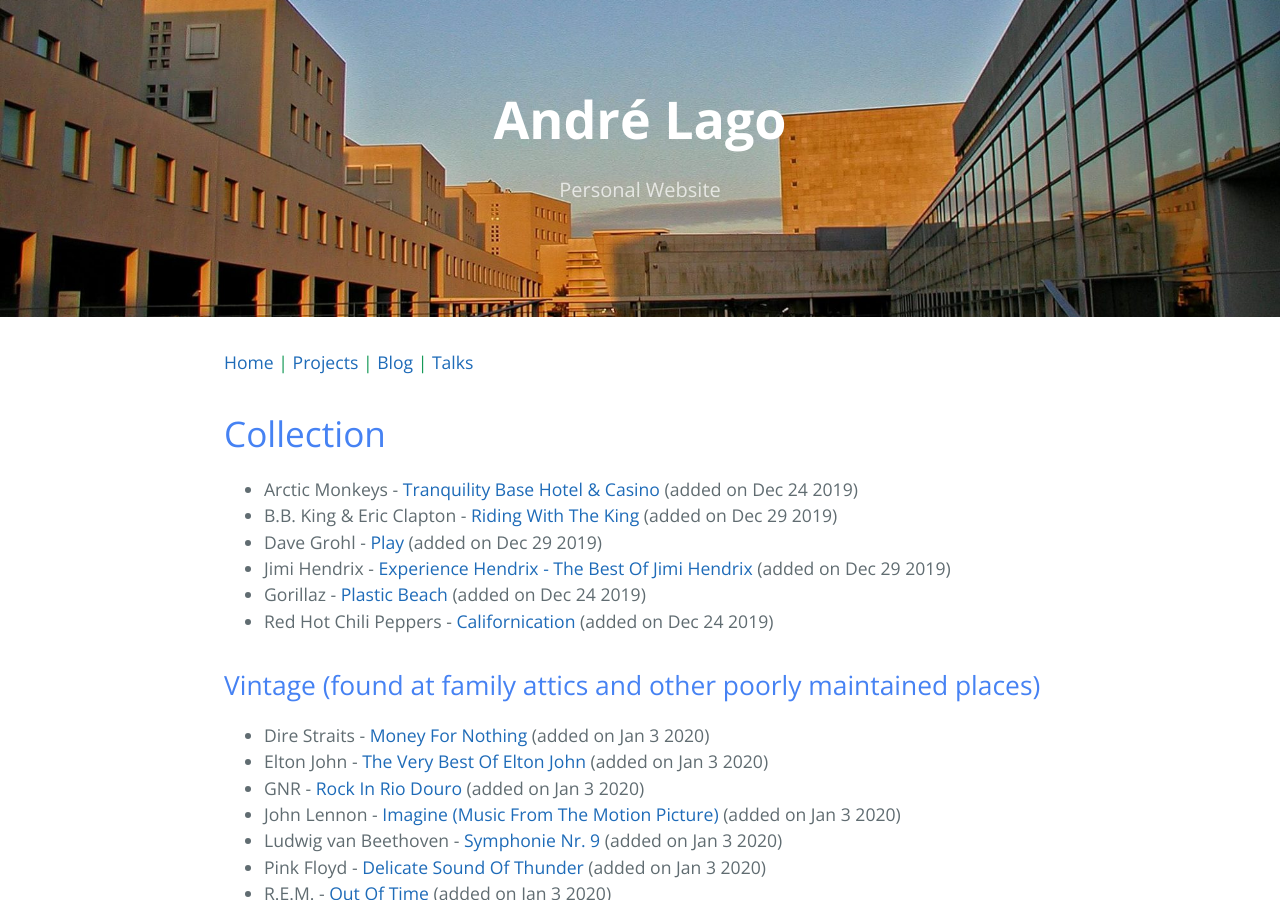
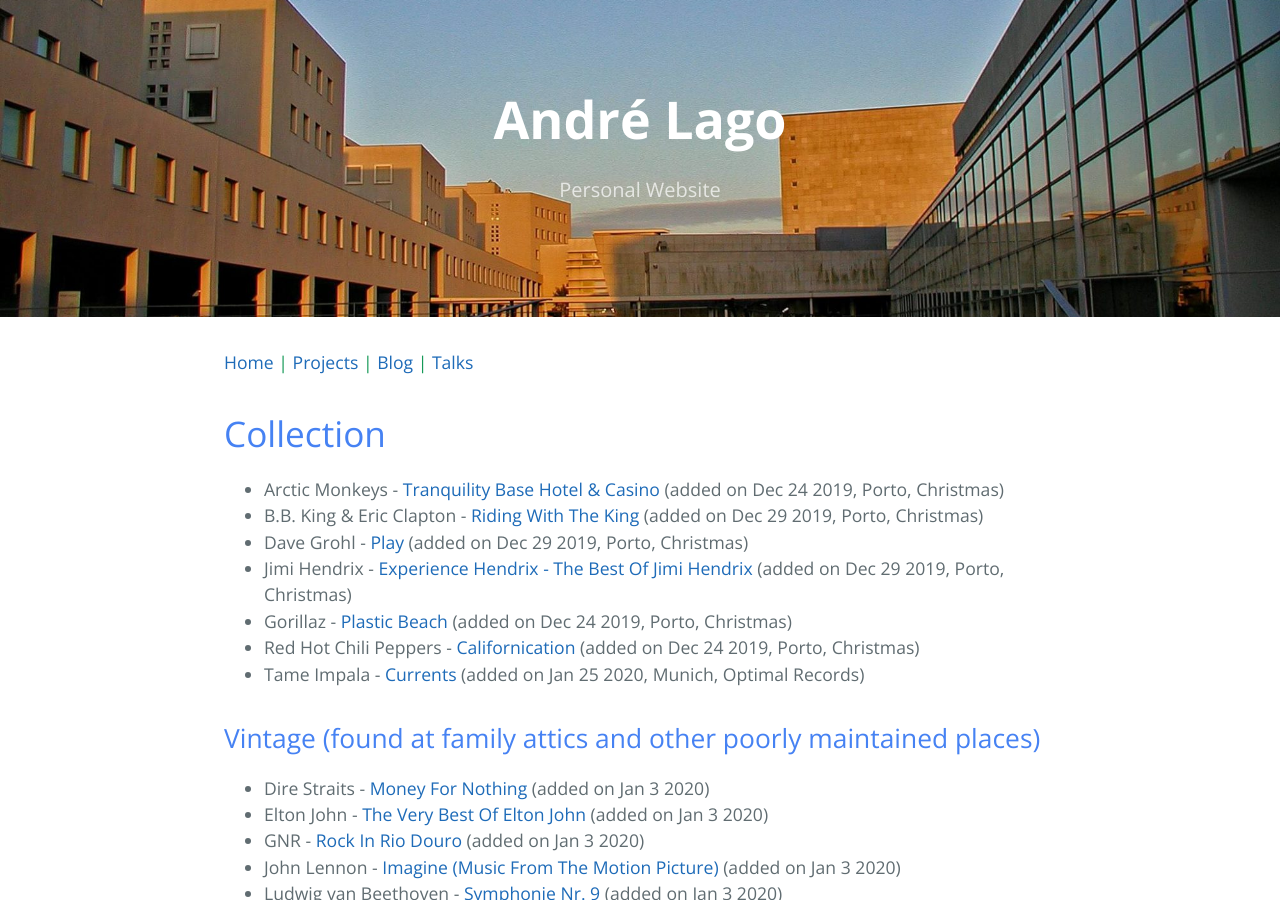
Before and after one commit to andrelago13/andrelago13.github.io, a Jekyll site: the page built from records.md, in a window 1280 px wide and 900 px high. Built offline with Jekyll 4.4.1, drawn with Linux system fonts in a browser that asks for light colours; some of the changed text lies outside the part shown.

Commit message:
Update records

```diff
--- a/records.md
+++ b/records.md
@@ -6,12 +6,13 @@
 
 # Collection
 
-* Arctic Monkeys - [Tranquility Base Hotel & Casino](https://www.discogs.com/Arctic-Monkeys-Tranquility-Base-Hotel-Casino/release/11975894) (added on Dec 24 2019)
-* B.B. King & Eric Clapton - [Riding With The King](https://www.discogs.com/BB-King-Eric-Clapton-Riding-With-The-King/master/85205) (added on Dec 29 2019)
-* Dave Grohl - [Play](https://www.discogs.com/Dave-Grohl-Play/master/1415493) (added on Dec 29 2019)
-* Jimi Hendrix - [Experience Hendrix - The Best Of Jimi Hendrix](https://www.discogs.com/Jimi-Hendrix-Experience-Hendrix-The-Best-Of-Jimi-Hendrix/master/75394) (added on Dec 29 2019)
-* Gorillaz - [Plastic Beach](https://www.discogs.com/Gorillaz-Plastic-Beach/master/231219) (added on Dec 24 2019)
-* Red Hot Chili Peppers - [Californication](https://www.discogs.com/Red-Hot-Chili-Peppers-Californication/master/42546) (added on Dec 24 2019)
+* Arctic Monkeys - [Tranquility Base Hotel & Casino](https://www.discogs.com/Arctic-Monkeys-Tranquility-Base-Hotel-Casino/release/11975894) (added on Dec 24 2019, Porto, Christmas)
+* B.B. King & Eric Clapton - [Riding With The King](https://www.discogs.com/BB-King-Eric-Clapton-Riding-With-The-King/master/85205) (added on Dec 29 2019, Porto, Christmas)
+* Dave Grohl - [Play](https://www.discogs.com/Dave-Grohl-Play/master/1415493) (added on Dec 29 2019, Porto, Christmas)
+* Jimi Hendrix - [Experience Hendrix - The Best Of Jimi Hendrix](https://www.discogs.com/Jimi-Hendrix-Experience-Hendrix-The-Best-Of-Jimi-Hendrix/master/75394) (added on Dec 29 2019, Porto, Christmas)
+* Gorillaz - [Plastic Beach](https://www.discogs.com/Gorillaz-Plastic-Beach/master/231219) (added on Dec 24 2019, Porto, Christmas)
+* Red Hot Chili Peppers - [Californication](https://www.discogs.com/Red-Hot-Chili-Peppers-Californication/master/42546) (added on Dec 24 2019, Porto, Christmas)
+* Tame Impala - [Currents](https://www.discogs.com/Tame-Impala-Currents/master/861083) (added on Jan 25 2020, Munich, Optimal Records)
 
 ## Vintage (found at family attics and other poorly maintained places)
 
```
Also changed, not shown: other parts of records.md (+0 -1 lines).
